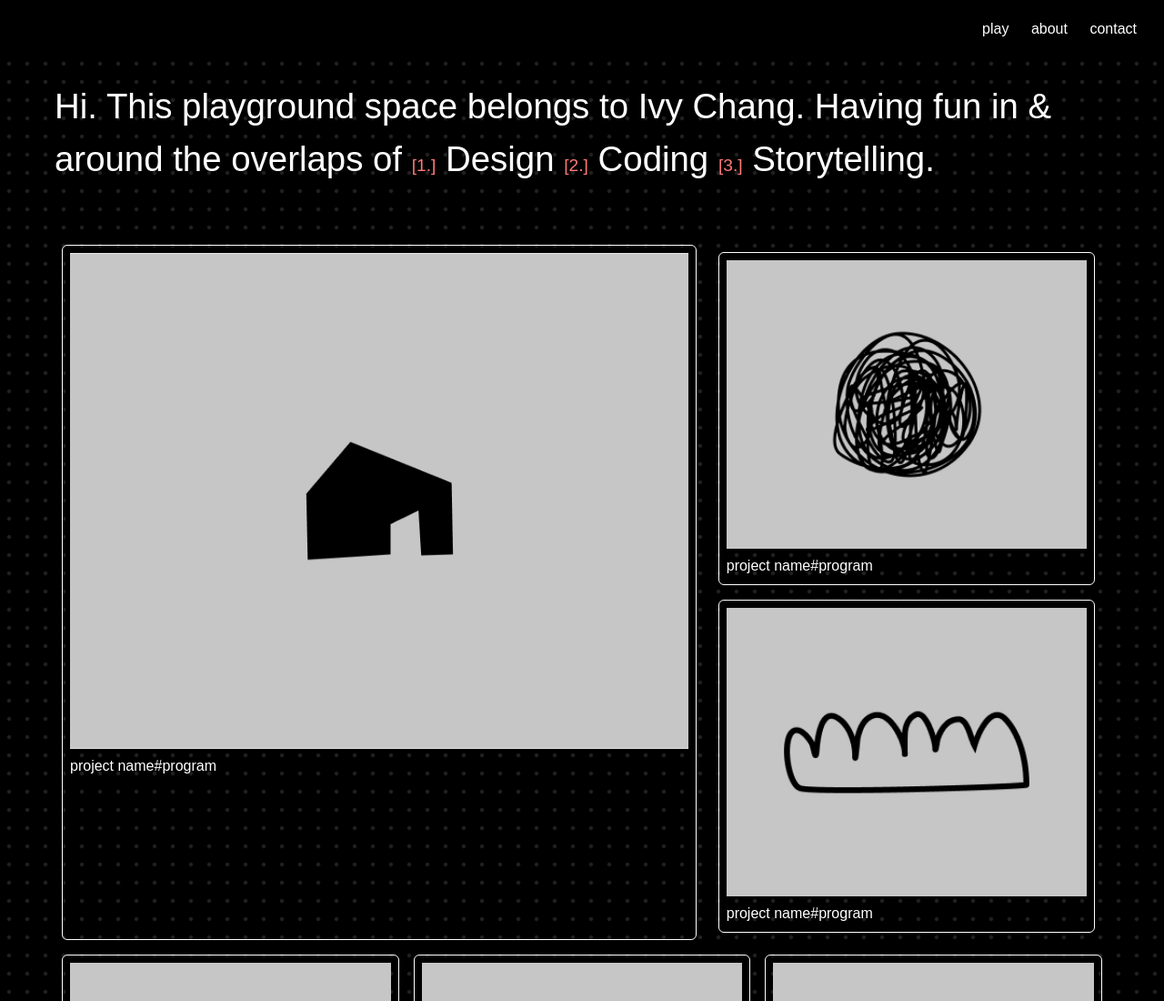
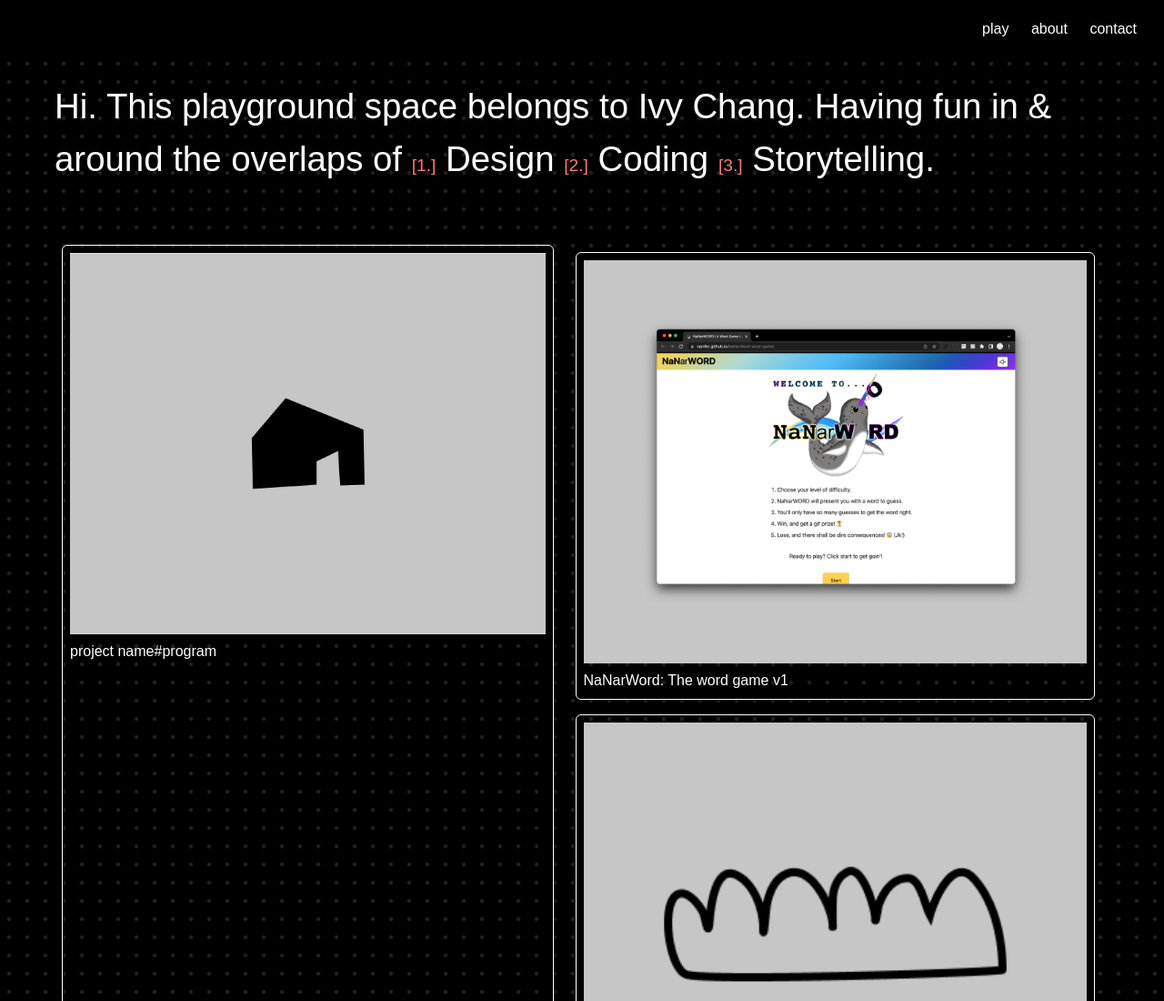
Before and after one commit to cokoowl/Portfolio, a plain HTML site: page index.html in a window 1280 px wide. Shown: the top 1100 px of the page at 91% size. Drawn offline with Linux system fonts and the light colour scheme.

Commit message:
added link to project 1 NaNarWord

```diff
--- a/index.html
+++ b/index.html
@@ -51,11 +51,10 @@
                 <div class="col">
                     <div class="row">
                         <div class="col">
-                            <a href="#" class="flex-item">
+                            <a href="https://nanifer.github.io/NaNarWord-word-game/" target="_blank" class="flex-item" >
                                 <img
-                                    src="./assets/images/image2.jpg">
-                                <span>project
-                                    name</span><span>#program</span>
+                                    src="./assets/images/nanarword.png">
+                                <span>NaNarWord: The word game v1</span>
                             </a>
                         </div>
                     </div>
```
Also changed, not shown: assets/images/nanarword.png (added), 2 other files.
